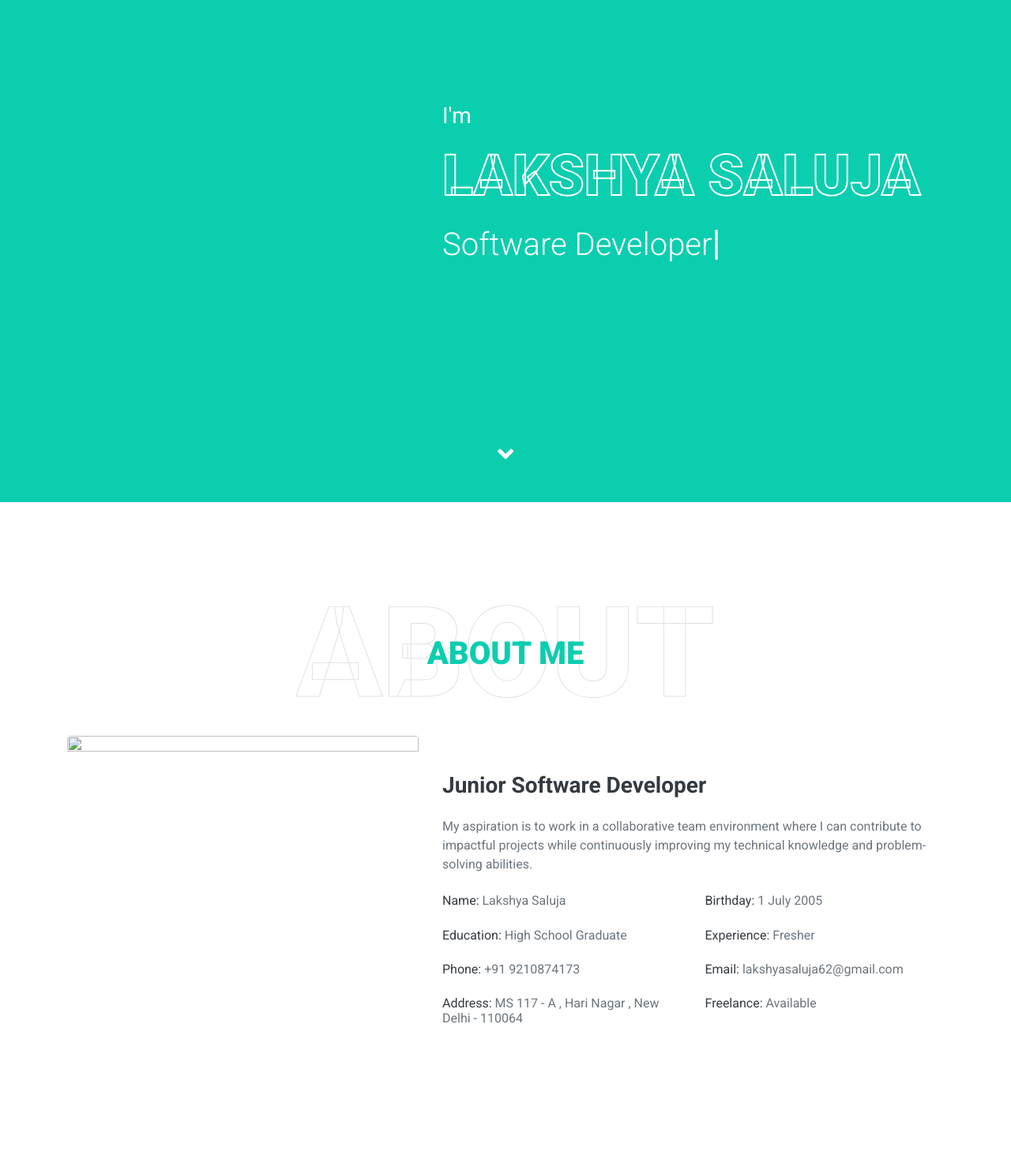
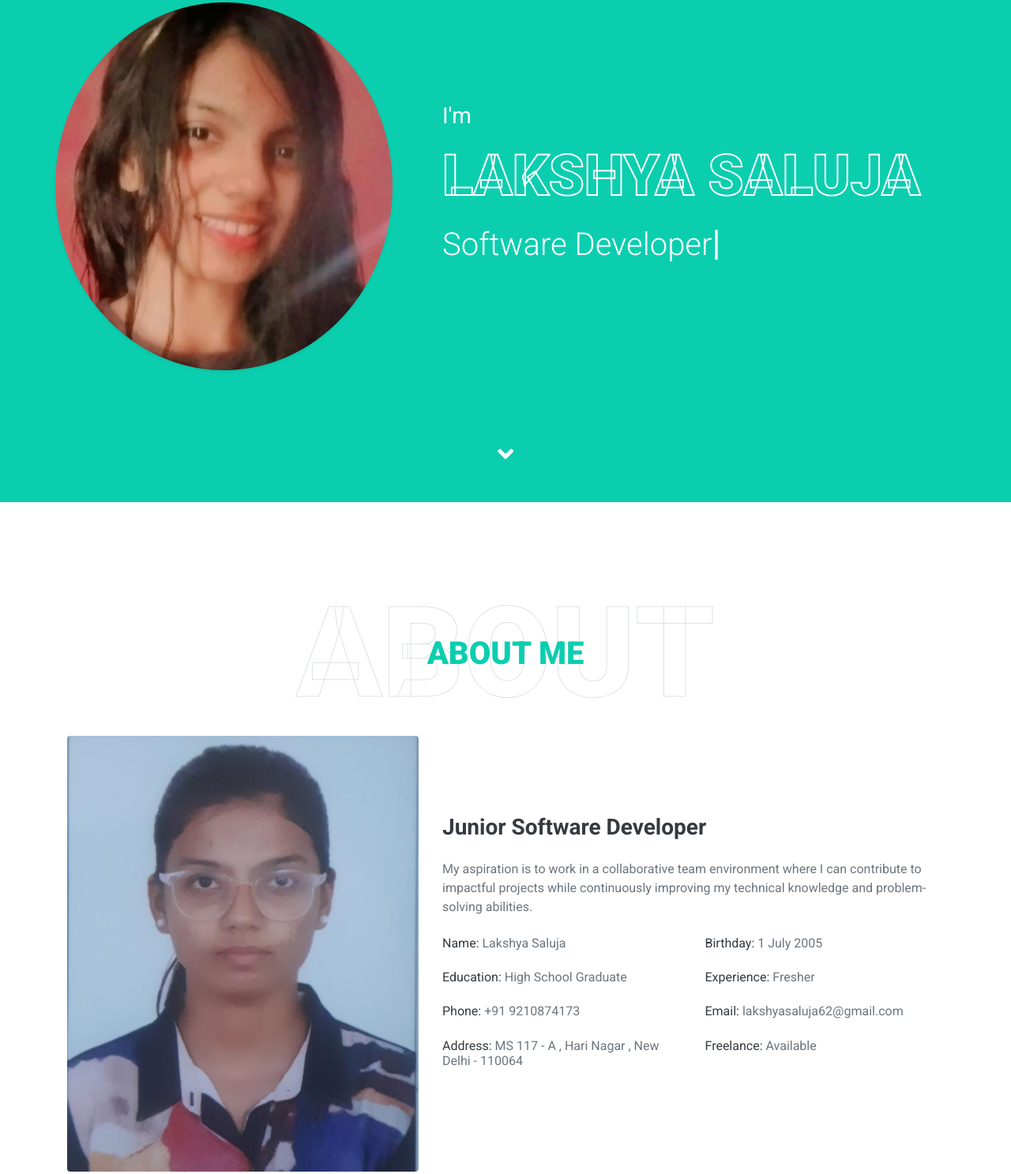
Before and after one commit to lakshyasaluja2005/my-demo-portfolio, a plain HTML site: page index.html in a window 1280 px wide. Shown: the part 164-1651 px from the top of the page at 79% size. Drawn offline with nearby package versions, Linux system fonts and the light colour scheme; files whose address does not match are found by name.

Commit message:
Fixed image paths

```diff
--- a/index.html
+++ b/index.html
@@ -56,7 +56,7 @@
         <div class="container">
             <div class="row align-items-center">
                 <div class="col-lg-5 px-5 pl-lg-0 pb-5 pb-lg-0">
-                    <img class="img-fluid w-100 rounded-circle shadow-sm" src="C:\Users\Lenovo\Downloads\IMG_20240530_133856.JPG", alt="">
+                    <img class="img-fluid w-100 rounded-circle shadow-sm" src="C:\Users\Lenovo\Desktop\My Portfolio\my-demo-portfolio\img\img1.JPG", alt="">
                 </div>
                 <div class="col-lg-7 text-center text-lg-left">
                     <h3 class="text-white font-weight-normal mb-3">I'm</h3>
@@ -89,7 +89,7 @@
             </div>
             <div class="row align-items-center">
                 <div class="col-lg-5 pb-4 pb-lg-0">
-                    <img class="img-fluid rounded w-100" src="C:\Users\Lenovo\Downloads\MY GITHUB PORTFOLIO\demo-portfolio\img\me.jpg", alt="", height="50" , width="50">
+                    <img class="img-fluid rounded w-100" src="C:\Users\Lenovo\Desktop\My Portfolio\my-demo-portfolio\img\img 2.jpg", alt="", height="50" , width="50">
                 </div>
                 <div class="col-lg-7">
                     <h3 class="mb-4">Junior Software Developer</h3>
```
